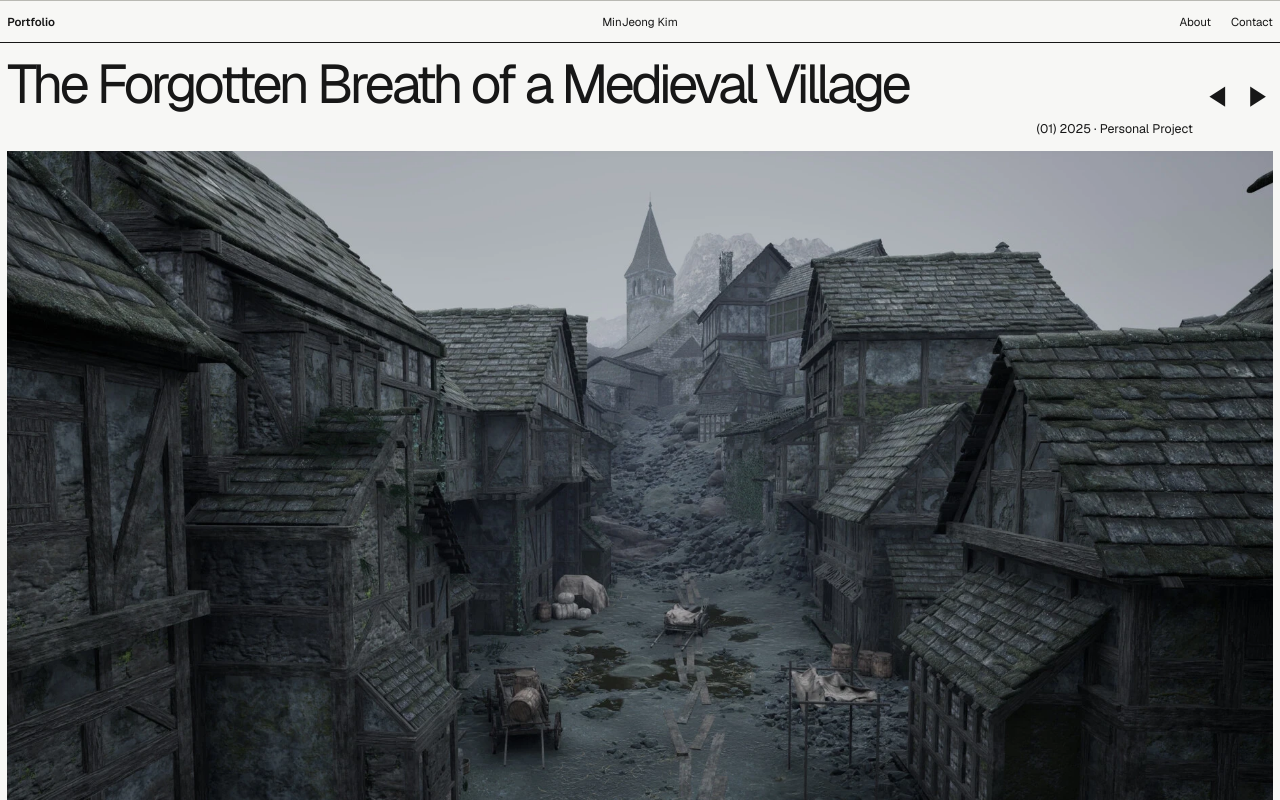
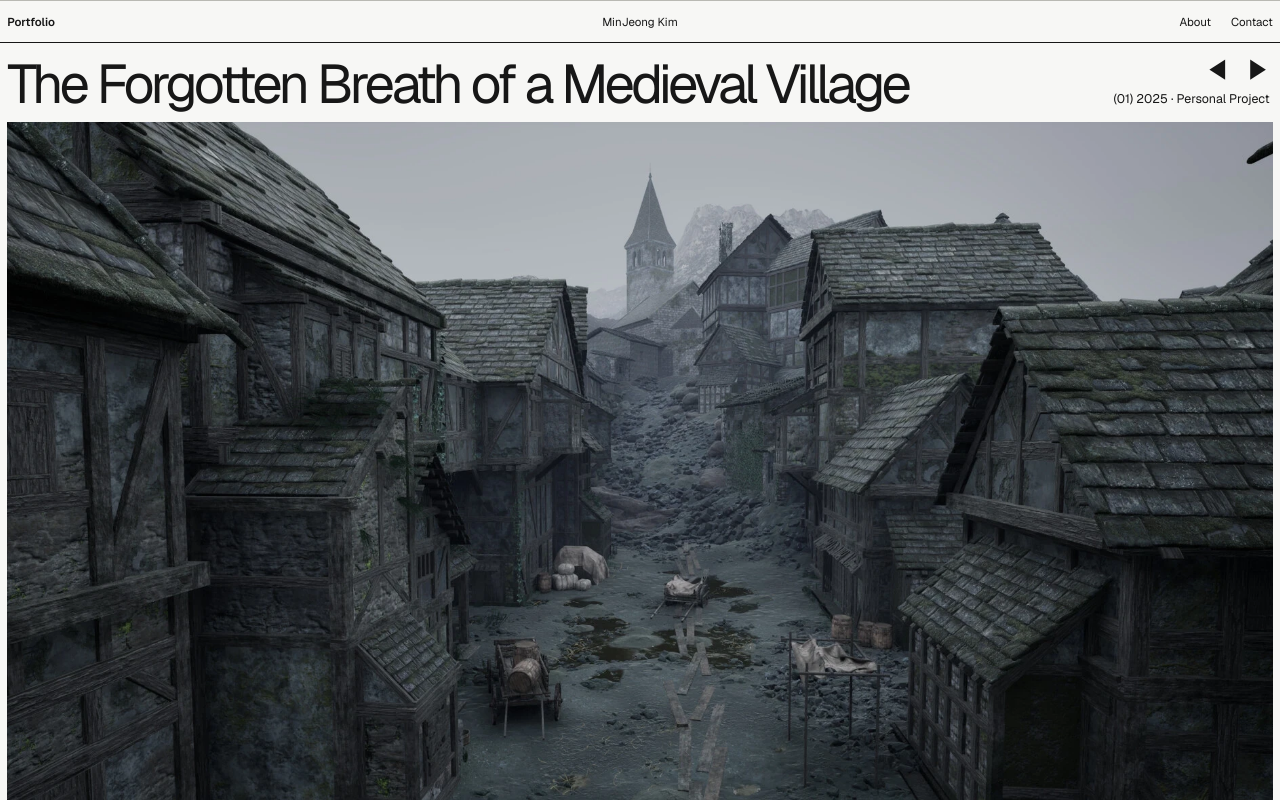
Before and after one commit to rohyunsang/kimminjeong-portfolio, a Next.js app: page /work/forgotten-breath in a window 1280 px wide. Shown: the top 800 px of the page. Built offline with nearby package versions, Linux system fonts and the light colour scheme.

Commit message:
Place project metadata below navigation arrows

```diff
--- a/src/app/globals.css
+++ b/src/app/globals.css
@@ -348,22 +348,27 @@ a {
   white-space: nowrap;
 }
 
-.project-title-bar p {
-  align-self: flex-end;
-  padding-right: 5rem;
+.project-title-controls {
+  position: absolute;
+  top: 0.8rem;
+  right: 0.2rem;
+  display: flex;
+  flex-direction: column;
+  align-items: flex-end;
+  gap: 0.35rem;
+}
+
+.project-title-controls p {
   font-size: 0.78rem;
+  white-space: nowrap;
 }
 
 .project-title-nav {
-  position: absolute;
-  top: 50%;
-  right: 0.2rem;
   display: flex;
   align-items: center;
   gap: 0.8rem;
   font-size: clamp(1.6rem, 2.25vw, 2.75rem);
   line-height: 1;
-  transform: translateY(-50%);
 }
 
 .project-title-nav a {
--- a/src/app/work/[slug]/page.tsx
+++ b/src/app/work/[slug]/page.tsx
@@ -122,9 +122,7 @@ export default async function WorkPage({ params }: PageProps<"/work/[slug]">) {
       <main className="project-shell">
         <header className="project-title-bar">
           <h1>{work.title}</h1>
-          <p>
-            ({pad(work.no)}) {work.year} · {work.type}
-          </p>
+          <div className="project-title-controls">
             <nav className="project-title-nav" aria-label="Browse portfolio projects">
               <Link
                 href={`/work/${previous.slug}`}
@@ -141,6 +139,10 @@ export default async function WorkPage({ params }: PageProps<"/work/[slug]">) {
                 ▶
               </Link>
             </nav>
+            <p>
+              ({pad(work.no)}) {work.year} · {work.type}
+            </p>
+          </div>
         </header>
 
         <div className="project-cover">
```
Lines whose indentation alone changed are shown as unchanged.
